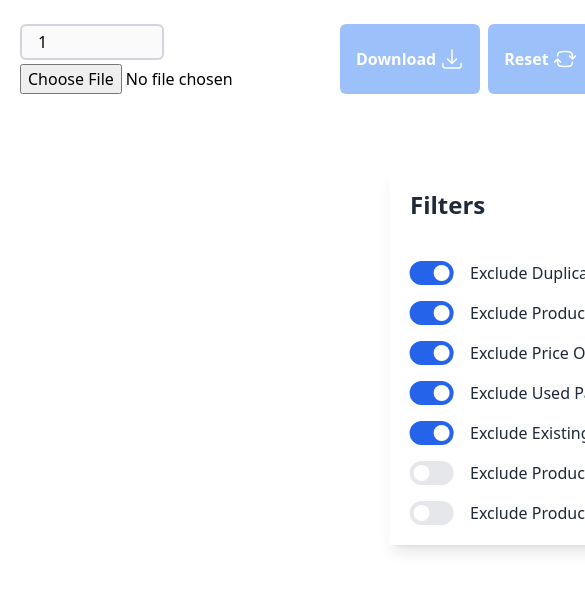
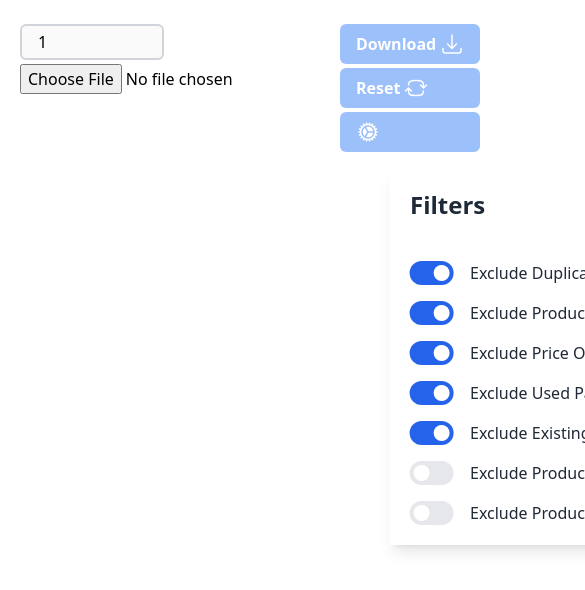
Before and after one commit to TechNerdXp/excel-navigator, a React (Create React App) app: page / in a window 390 px wide. Shown: the top 590 px of the page, 585 px wide, since content can reach past the window. Built offline with nearby package versions, Linux system fonts and the light colour scheme.

Commit message:
small fixes

```diff
--- a/src/App.js
+++ b/src/App.js
@@ -189,13 +189,12 @@ function App() {
 
   return (
     <div className="flex flex-col items-center justify-between h-screen p-5 lg:w-[60vw] m-auto">
-      <header className="flex flex-col items-center w-full">
-        <div className="flex justify-between w-full">
+      <header className="flex justify-between w-full">
         <div>
           <input className="w-36 mr-2 mt-1 px-4 py-1 mr-2 border-2 border-gray-300 rounded-md" type="number" value={inputValue} min={1} max={filteredData.length} onChange={handleIndexInput} disabled={filteredData.length === 0} title="Index" />
           <input ref={fileInputRef} className="cursor-pointer mr-2 mt-1" type="file" accept=".xlsx,.xls" onChange={handleFileUpload} />
         </div>
-          <div className="flex lg:flex-no-wrap align-end">
+        <div className="flex flex-wrap md:flex-nowrap align-end">
           <button onClick={handleDownload} className="btn flex items-center w-full mr-2 mt-1 disabled:opacity-50" title="Download" disabled={filteredData.length === 0}>
             <span>Download</span>
             <ArrowDownTrayIcon className="ml-1 w-6 h-6" />
@@ -207,7 +206,6 @@ function App() {
           <button onClick={handleSidebar} className="btn w-full mr-2 mt-1 disabled:opacity-50" title="Settings" disabled={filteredData.length === 0}>
             <CogIcon className="w-6 h-6" />
           </button>
-          </div>
         </div>
       </header>
       {filteredData.length > 0 && (
```
Lines whose indentation alone changed are shown as unchanged.
